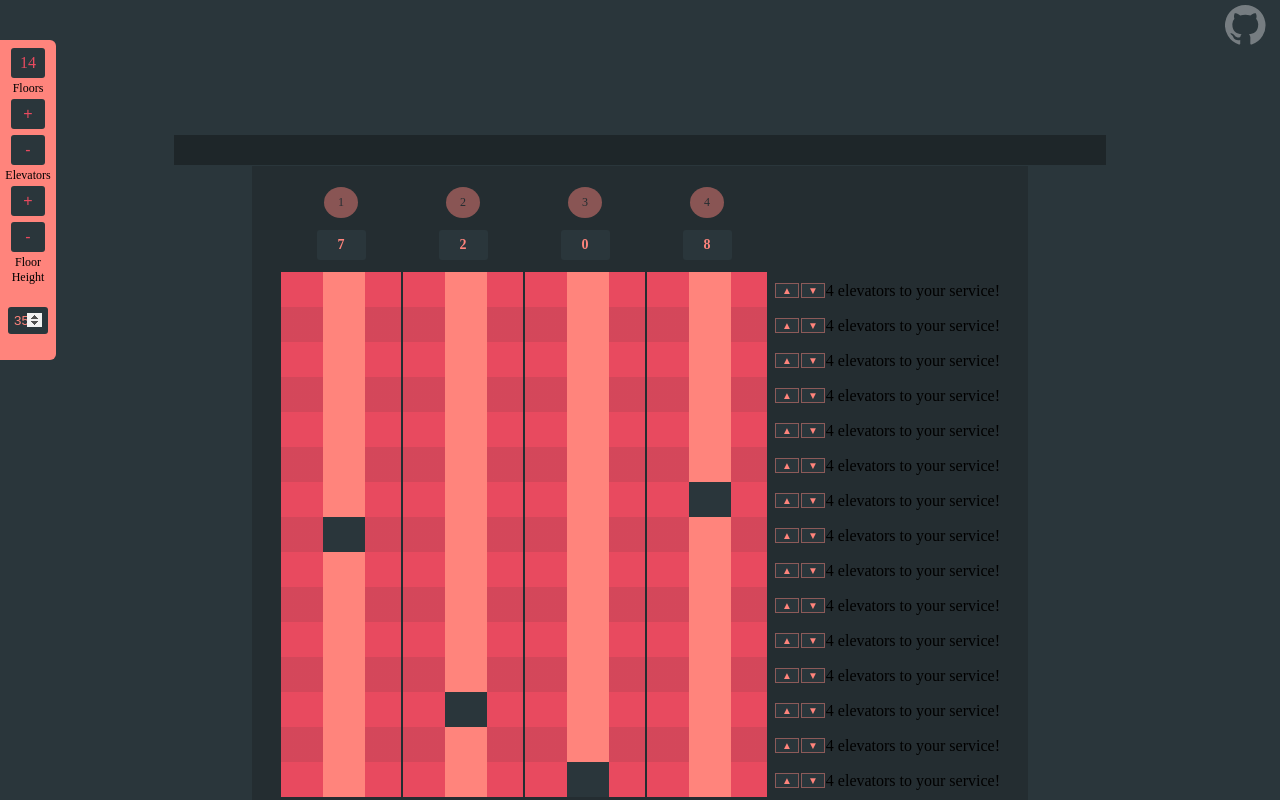
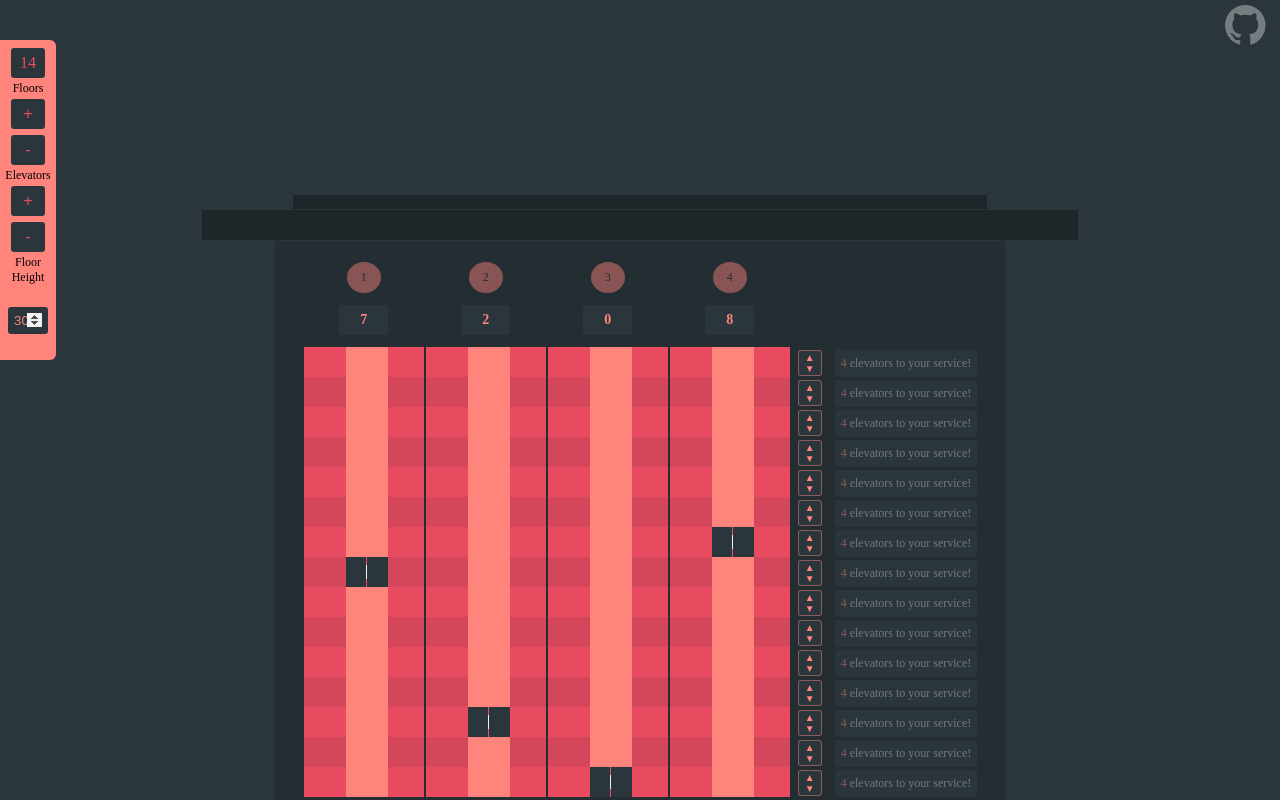
Before and after one commit to shayaulman/elevator-simulation, a Vue app: page / in a window 1280 px wide. Built offline with nearby package versions, Linux system fonts and the light colour scheme.

Commit message:
styled info screen

```diff
--- a/src/App.vue
+++ b/src/App.vue
@@ -12,12 +12,8 @@
       </a>
     </div>
     <div class="house-container">
-      <div class="chimney">
-        <div class="top"></div>
-        <div class="body"></div>
-      </div>
-
-      <div class="roof"></div>
+      <div class="roof-1"></div>
+      <div class="roof-2"></div>
       <div class="house" ref="house">
         <Elevator
           v-for="(elevator,i) in elevatorSystem.elevators"
@@ -80,35 +76,18 @@ export default {
   padding: 20px 28px 2px 28px;
 }
 
-.roof {
+.roof-1 {
+  background-color: var(--color-5-dark);
+  height: 14px;
+  width: 95%;
+}
+
+.roof-2 {
   margin: 1px;
   background-color: var(--color-5-dark);
   height: 30px;
-  width: 30px;
   width: 120%;
 }
-
-// .chimney {
-//   position: relative;
-//   margin-right: 98%;
-//   width: 5%;
-//   height: 50px;
-//   // background-color: var(--color-5-dark);
-
-//   .body {
-//     // position: absolute;
-//     width: 10px;
-//     height: 20px;
-//     left: 5%;
-
-//     .top {
-//       // position: absolute;
-//       width: 100%;
-//       height: 5px;
-//       background-color: var(--color-2);
-//     }
-//   }
-// }
 
 .github-link {
   position: fixed;
--- a/src/assets/global.scss
+++ b/src/assets/global.scss
@@ -6,6 +6,7 @@
   --color-3: #ff847c;
   --color-4: #fecea8;
   --color-5: #242d31;
+  --color-6: #727a80;
   --color-5-dark: #1e2629;
 
   --color-2-op: #e84a5fe5;
--- a/src/components/ElevatorButtons.vue
+++ b/src/components/ElevatorButtons.vue
@@ -6,10 +6,12 @@
       :key="i"
       :style="{height:`${elevatorSystem.floorHeight}px`}"
     >
-      <button @click="elevatorSystem.callElevator(i)">&#9650;</button>
-      <button @click="elevatorSystem.callElevator(i)">&#9660;</button>
+      <button class="call-button" @click="elevatorSystem.callElevator(i)">
+        <span>&#9650;</span>
+        <span>&#9660;</span>
+      </button>
       <div class="info">
-        {{freeElevators}}
+        <span class="info-1">{{freeElevators}}</span>
         elevators to your service!
       </div>
     </div>
@@ -41,11 +43,20 @@ export default {
   margin-left: 6px;
 }
 
+.call-button {
+  display: flex;
+  flex-direction: column;
+  justify-content: flex-start;
+  border-radius: 3px;
+  // height: 70%;
+}
+
 .buttons {
   display: flex;
-  justify-content: center;
+  justify-content: flex-start;
   align-items: center;
   button {
+    display: flex;
     margin: 1px;
     background-color: var(--color-1);
     border: none;
@@ -62,6 +73,23 @@ export default {
       outline: none;
       border: 1px solid var(--color-2);
     }
+
+    span {
+      margin: 0;
+    }
+  }
+}
+
+.info {
+  margin: 1px 0 1px 12px;
+  font-size: 12px;
+  padding: 6px;
+  background-color: var(--color-1);
+  border-radius: 3px;
+  color: var(--color-6);
+
+  .info-1 {
+    color: var(--color-3-op);
   }
 }
 .open {
--- a/src/components/Panel.vue
+++ b/src/components/Panel.vue
@@ -11,7 +11,7 @@
     <span>Height</span>
     <input
       @input="elevatorSystem.updateFloorHeight($event.target.value)"
-      value="35"
+      value="30"
       min="30"
       type="number"
     />
--- a/src/elevator.js
+++ b/src/elevator.js
@@ -2,7 +2,7 @@ export default class ElevatorSystem {
   constructor(numOfFloors, numOfElevators) {
     this.numOfFloors = numOfFloors;
     this.numOfElevators = numOfElevators;
-    this.floorHeight = 35;
+    this.floorHeight = 30;
     this.elevators = this.initElevators();
   }
 
```
